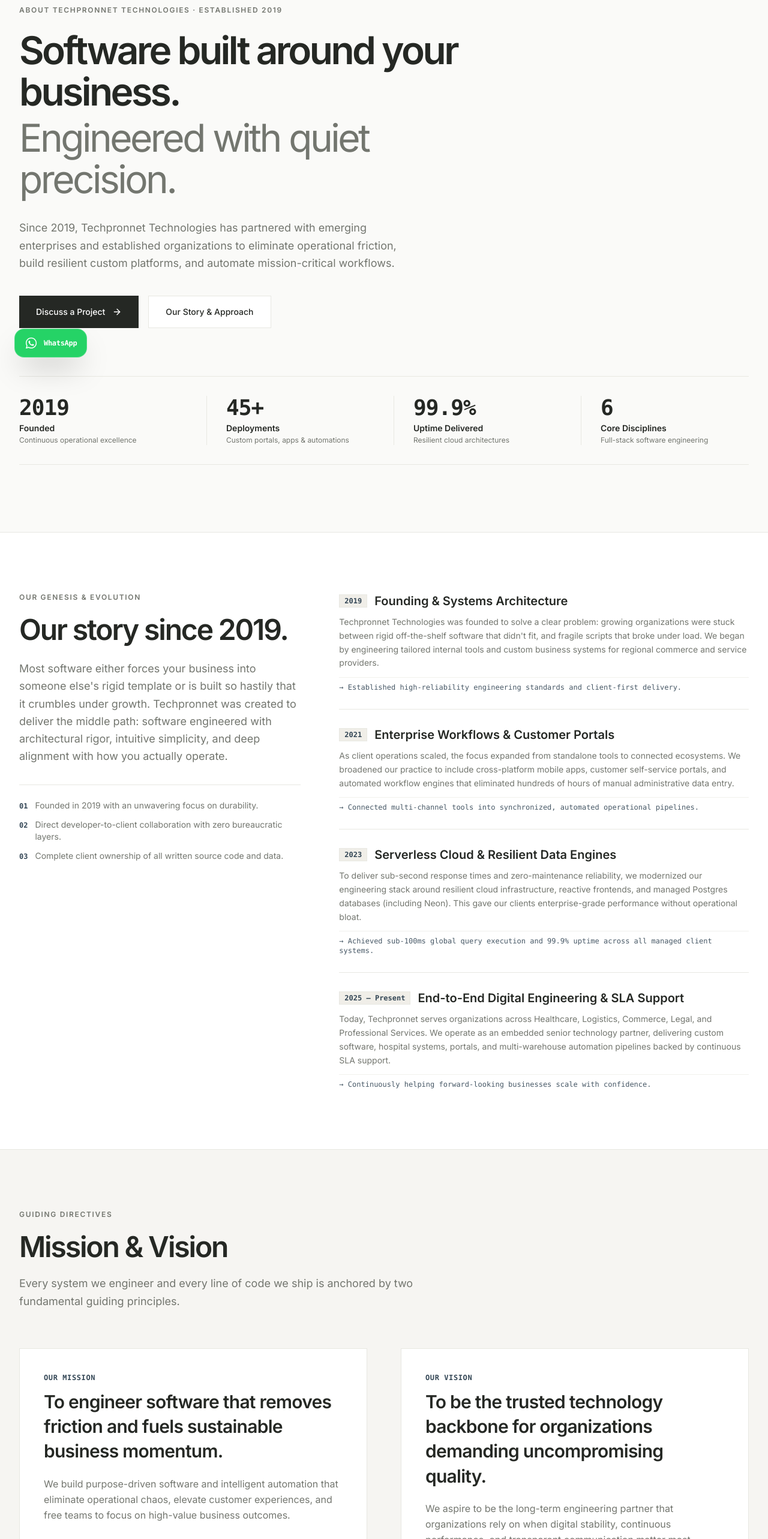
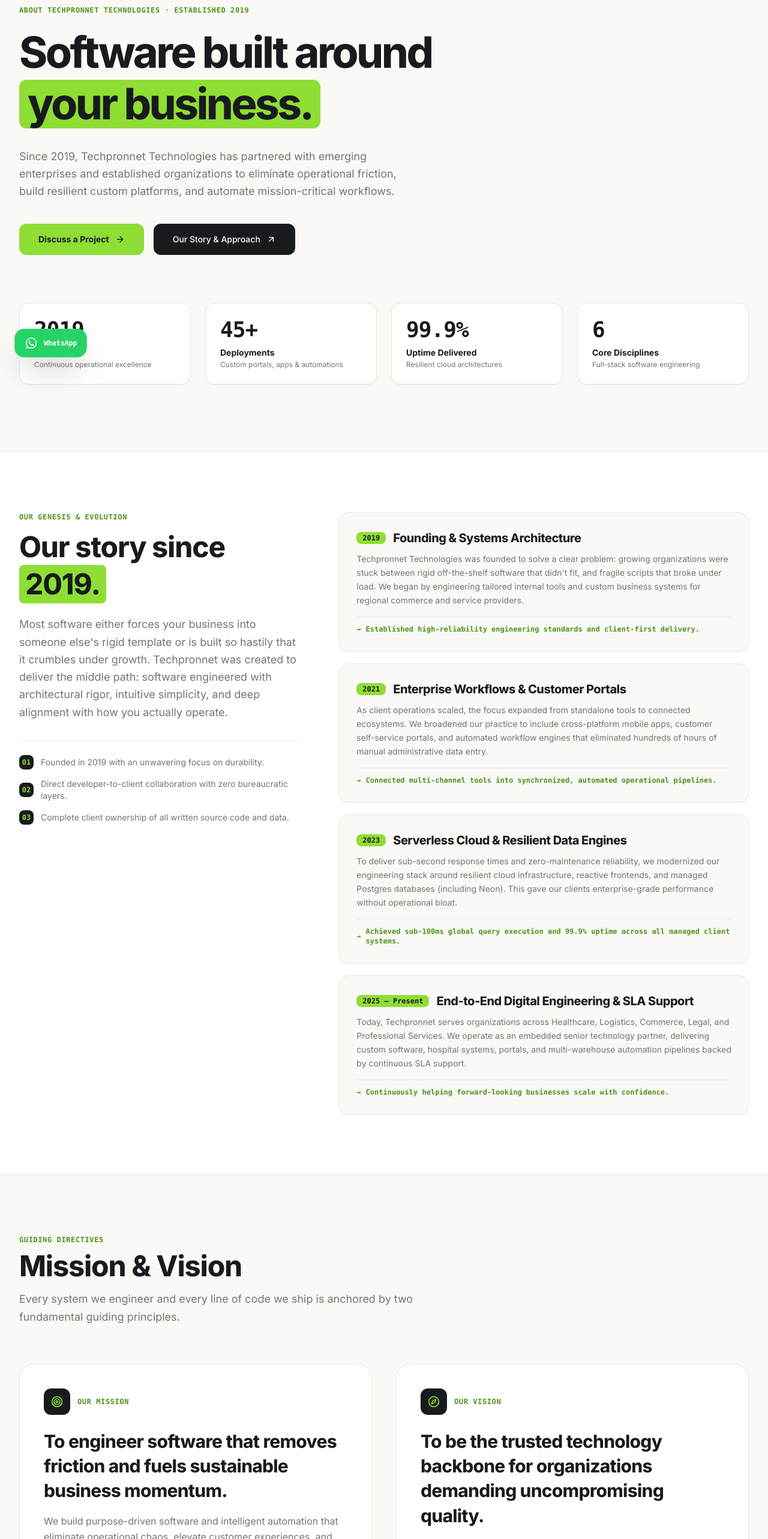
Before and after one commit to officialdb/Techpronnet, a Next.js app: page /about in a window 1280 px wide. Shown: the part 180-2746 px from the top of the page at 60% size. Built offline with nearby package versions, Linux system fonts and the light colour scheme.

Commit message:
feat(about): extend matte Swiss design system across all about page components

```diff
--- a/src/components/about/AboutHero.tsx
+++ b/src/components/about/AboutHero.tsx
@@ -1,7 +1,7 @@
 "use client";
 
 import Link from "next/link";
-import { ArrowRight } from "lucide-react";
+import { ArrowRight, ArrowUpRight } from "lucide-react";
 import { FadeIn } from "@/components/MotionWrapper";
 
 export function AboutHero() {
@@ -29,19 +29,23 @@
   ];
 
   return (
-    <section className="border-b border-line bg-paper">
+    <section className="border-b border-[#E5E7EB] bg-[#FAF9F6]">
       <div className="max-w-7xl mx-auto px-4 sm:px-6 lg:px-8 py-16 sm:py-24 lg:py-28">
         <div className="max-w-3xl">
           <FadeIn direction="up">
-            <p className="eyebrow uppercase text-[11px] sm:text-xs font-semibold text-muted mb-4 sm:mb-6">
+            <span className="font-mono text-xs font-bold uppercase tracking-wider text-[#4D9218] block mb-4 sm:mb-6">
               About Techpronnet Technologies · Established 2019
-            </p>
-            <h1 className="text-[34px] sm:text-5xl lg:text-[64px] leading-[1.08] tracking-[-.05em] sm:tracking-[-.055em] font-semibold text-ink">
-              Software built around your business.
-              <span className="block text-muted font-normal mt-1 sm:mt-2">
-                Engineered with quiet precision.
+            </span>
+
+            <h1 className="text-[38px] sm:text-6xl lg:text-[72px] leading-[1.06] tracking-[-.05em] font-extrabold text-[#181B1E]">
+              Software built around{" "}
+              <span className="block mt-1 sm:mt-2">
+                <span className="bg-[#8EDE35] text-[#181B1E] px-3.5 py-0.5 rounded-xl inline-block shadow-xs">
+                  your business.
+                </span>
               </span>
             </h1>
+
             <p className="mt-6 sm:mt-8 text-base sm:text-lg text-muted leading-relaxed max-w-2xl">
               Since 2019, Techpronnet Technologies has partnered with emerging enterprises and established organizations to eliminate operational friction, build resilient custom platforms, and automate mission-critical workflows.
             </p>
@@ -49,32 +53,33 @@
             <div className="mt-8 sm:mt-10 flex flex-col sm:flex-row gap-3.5 sm:gap-4">
               <Link
                 href="/#contact"
-                className="inline-flex items-center justify-center gap-3 bg-ink text-white px-7 py-3.5 sm:py-4 text-sm font-medium hover:bg-navy transition-colors text-center w-full sm:w-auto"
+                className="inline-flex items-center justify-center gap-2.5 bg-[#8EDE35] text-[#181B1E] font-bold px-8 py-4 rounded-xl text-sm hover:bg-[#7ECC28] active:scale-[0.98] transition-all duration-150 shadow-xs text-center w-full sm:w-auto"
               >
-                Discuss a Project
+                <span>Discuss a Project</span>
                 <ArrowRight className="size-4" />
               </Link>
               <Link
                 href="#story"
-                className="inline-flex items-center justify-center gap-3 border border-line bg-white px-7 py-3.5 sm:py-4 text-sm font-medium text-ink hover:border-ink transition-colors text-center w-full sm:w-auto"
+                className="inline-flex items-center justify-center gap-2.5 bg-[#181B1E] text-white font-medium px-8 py-4 rounded-xl text-sm hover:bg-[#334655] active:scale-[0.98] transition-all duration-150 shadow-xs text-center w-full sm:w-auto"
               >
-                Our Story &amp; Approach
+                <span>Our Story &amp; Approach</span>
+                <ArrowUpRight className="size-4" />
               </Link>
             </div>
           </FadeIn>
         </div>
 
-        {/* Minimalist Linear Stats Strip */}
-        <div className="mt-14 sm:mt-20 border-y border-line py-6 sm:py-8 grid grid-cols-2 lg:grid-cols-4 gap-6 sm:gap-8">
-          {stats.map((s, idx) => (
+        {/* Minimalist Linear Stats Cards */}
+        <div className="mt-14 sm:mt-20 grid grid-cols-2 lg:grid-cols-4 gap-4 sm:gap-6">
+          {stats.map((s) => (
             <div
               key={s.label}
-              className={`${idx !== 0 ? "lg:border-l lg:border-line lg:pl-8" : ""}`}
+              className="bg-white border border-[#E5E7EB] rounded-2xl p-6 shadow-xs hover:border-[#8EDE35] transition-all"
             >
-              <span className="font-mono text-3xl sm:text-4xl font-bold tracking-tight text-ink block">
+              <span className="font-mono text-3xl sm:text-4xl font-extrabold tracking-tight text-[#181B1E] block">
                 {s.value}
               </span>
-              <span className="text-sm font-semibold text-ink mt-1 block">
+              <span className="text-sm font-bold text-[#181B1E] mt-2 block">
                 {s.label}
               </span>
               <span className="text-xs text-muted mt-0.5 block">
--- a/src/components/about/MissionVision.tsx
+++ b/src/components/about/MissionVision.tsx
@@ -1,17 +1,18 @@
 "use client";
 
 import { FadeIn } from "@/components/MotionWrapper";
+import { Target, Compass } from "lucide-react";
 
 export function MissionVision() {
   return (
-    <section className="section-space border-b border-line bg-sand/40">
+    <section className="section-space border-b border-[#E5E7EB] bg-[#FAF9F6]">
       <div className="max-w-7xl mx-auto px-4 sm:px-6 lg:px-8">
         <div className="max-w-2xl mb-12 sm:mb-16">
           <FadeIn direction="up">
-            <p className="eyebrow uppercase text-[11px] sm:text-xs font-semibold text-muted mb-4">
+            <span className="font-mono text-xs font-bold uppercase tracking-wider text-[#4D9218] block mb-3">
               Guiding Directives
-            </p>
-            <h2 className="text-3xl sm:text-5xl font-semibold tracking-[-.045em] leading-tight text-ink">
+            </span>
+            <h2 className="text-3xl sm:text-5xl font-extrabold tracking-tight text-[#181B1E]">
               Mission &amp; Vision
             </h2>
             <p className="mt-4 text-base sm:text-lg text-muted leading-relaxed">
@@ -20,14 +21,19 @@
           </FadeIn>
         </div>
 
-        <div className="grid md:grid-cols-2 gap-8 lg:gap-14">
-          {/* Mission */}
-          <div className="bg-white border border-line p-7 sm:p-10 flex flex-col justify-between">
+        <div className="grid md:grid-cols-2 gap-8 lg:gap-10">
+          {/* Mission Card */}
+          <div className="bg-white border border-[#E5E7EB] rounded-3xl p-8 sm:p-10 flex flex-col justify-between shadow-xs hover:border-[#8EDE35] transition-all">
             <div>
-              <span className="font-mono text-xs uppercase text-navy font-semibold tracking-wider block mb-3">
-                Our Mission
-              </span>
-              <h3 className="text-2xl sm:text-3xl font-semibold tracking-tight text-ink mb-5 leading-snug">
+              <div className="flex items-center gap-3 mb-6">
+                <div className="size-11 rounded-xl bg-[#181B1E] text-[#8EDE35] flex items-center justify-center">
+                  <Target className="size-5" />
+                </div>
+                <span className="font-mono text-xs uppercase text-[#4D9218] font-bold tracking-wider">
+                  Our Mission
+                </span>
+              </div>
+              <h3 className="text-2xl sm:text-3xl font-extrabold tracking-tight text-[#181B1E] mb-4 leading-snug">
                 To engineer software that removes friction and fuels sustainable business momentum.
               </h3>
               <p className="text-sm sm:text-base text-muted leading-relaxed">
@@ -35,25 +41,30 @@
               </p>
             </div>
 
-            <div className="mt-8 pt-6 border-t border-line space-y-2 text-xs text-muted">
-              <div className="flex items-baseline gap-2">
-                <span className="font-mono text-navy font-bold">&bull;</span>
+            <div className="mt-8 pt-6 border-t border-[#E5E7EB] space-y-3 text-xs sm:text-sm text-[#181B1E]/80">
+              <div className="flex items-start gap-2.5">
+                <span className="size-2 rounded-full bg-[#8EDE35] shrink-0 mt-1.5" />
                 <span>Replace manual tasks with unified, automated workflows.</span>
               </div>
-              <div className="flex items-baseline gap-2">
-                <span className="font-mono text-navy font-bold">&bull;</span>
+              <div className="flex items-start gap-2.5">
+                <span className="size-2 rounded-full bg-[#8EDE35] shrink-0 mt-1.5" />
                 <span>Deliver dependable, robust architectures designed for long-term growth.</span>
               </div>
             </div>
           </div>
 
-          {/* Vision */}
-          <div className="bg-white border border-line p-7 sm:p-10 flex flex-col justify-between">
+          {/* Vision Card */}
+          <div className="bg-white border border-[#E5E7EB] rounded-3xl p-8 sm:p-10 flex flex-col justify-between shadow-xs hover:border-[#8EDE35] transition-all">
             <div>
-              <span className="font-mono text-xs uppercase text-navy font-semibold tracking-wider block mb-3">
-                Our Vision
-              </span>
-              <h3 className="text-2xl sm:text-3xl font-semibold tracking-tight text-ink mb-5 leading-snug">
+              <div className="flex items-center gap-3 mb-6">
+                <div className="size-11 rounded-xl bg-[#181B1E] text-[#8EDE35] flex items-center justify-center">
+                  <Compass className="size-5" />
+                </div>
+                <span className="font-mono text-xs uppercase text-[#4D9218] font-bold tracking-wider">
+                  Our Vision
+                </span>
+              </div>
+              <h3 className="text-2xl sm:text-3xl font-extrabold tracking-tight text-[#181B1E] mb-4 leading-snug">
                 To be the trusted technology backbone for organizations demanding uncompromising quality.
               </h3>
               <p className="text-sm sm:text-base text-muted leading-relaxed">
@@ -61,13 +72,13 @@
               </p>
             </div>
 
-            <div className="mt-8 pt-6 border-t border-line space-y-2 text-xs text-muted">
-              <div className="flex items-baseline gap-2">
-                <span className="font-mono text-navy font-bold">&bull;</span>
+            <div className="mt-8 pt-6 border-t border-[#E5E7EB] space-y-3 text-xs sm:text-sm text-[#181B1E]/80">
+              <div className="flex items-start gap-2.5">
+                <span className="size-2 rounded-full bg-[#8EDE35] shrink-0 mt-1.5" />
                 <span>Prioritize durability, maintainability, and data security above trends.</span>
               </div>
-              <div className="flex items-baseline gap-2">
-                <span className="font-mono text-navy font-bold">&bull;</span>
+              <div className="flex items-start gap-2.5">
+                <span className="size-2 rounded-full bg-[#8EDE35] shrink-0 mt-1.5" />
                 <span>Establish lasting client partnerships where software compounds in value.</span>
               </div>
             </div>
--- a/src/components/about/OurStory.tsx
+++ b/src/components/about/OurStory.tsx
@@ -35,61 +35,72 @@
   ];
 
   return (
-    <section id="story" className="section-space border-b border-line bg-white scroll-mt-16">
+    <section id="story" className="section-space border-b border-[#E5E7EB] bg-white scroll-mt-16">
       <div className="max-w-7xl mx-auto px-4 sm:px-6 lg:px-8">
         <div className="grid lg:grid-cols-12 gap-12 lg:gap-16 items-start">
           {/* Left Narrative Column */}
           <div className="lg:col-span-5 lg:sticky lg:top-28">
             <FadeIn direction="up">
-              <p className="eyebrow uppercase text-[11px] sm:text-xs font-semibold text-muted mb-4">
+              <span className="font-mono text-xs font-bold uppercase tracking-wider text-[#4D9218] block mb-3">
                 Our Genesis &amp; Evolution
-              </p>
-              <h2 className="text-3xl sm:text-4xl lg:text-5xl font-semibold tracking-[-.045em] leading-tight text-ink">
-                Our story since 2019.
+              </span>
+              <h2 className="text-3xl sm:text-4xl lg:text-5xl font-extrabold tracking-tight text-[#181B1E] leading-tight">
+                Our story since{" "}
+                <span className="bg-[#8EDE35] text-[#181B1E] px-2.5 py-0.5 rounded-lg inline-block">
+                  2019.
+                </span>
               </h2>
               <p className="mt-5 text-base sm:text-lg text-muted leading-relaxed">
                 Most software either forces your business into someone else&apos;s rigid template or is built so hastily that it crumbles under growth. Techpronnet was created to deliver the middle path: software engineered with architectural rigor, intuitive simplicity, and deep alignment with how you actually operate.
               </p>
 
-              <div className="mt-8 pt-6 border-t border-line space-y-3 text-sm text-muted">
-                <div className="flex items-baseline gap-3">
-                  <span className="font-mono text-navy font-semibold text-xs">01</span>
+              <div className="mt-8 pt-6 border-t border-[#E5E7EB] space-y-3.5 text-xs sm:text-sm text-muted">
+                <div className="flex items-center gap-3">
+                  <span className="size-6 rounded-lg bg-[#181B1E] text-[#8EDE35] font-mono font-bold text-xs flex items-center justify-center shrink-0">
+                    01
+                  </span>
                   <span>Founded in 2019 with an unwavering focus on durability.</span>
                 </div>
-                <div className="flex items-baseline gap-3">
-                  <span className="font-mono text-navy font-semibold text-xs">02</span>
+                <div className="flex items-center gap-3">
+                  <span className="size-6 rounded-lg bg-[#181B1E] text-[#8EDE35] font-mono font-bold text-xs flex items-center justify-center shrink-0">
+                    02
+                  </span>
                   <span>Direct developer-to-client collaboration with zero bureaucratic layers.</span>
                 </div>
-                <div className="flex items-baseline gap-3">
-                  <span className="font-mono text-navy font-semibold text-xs">03</span>
+                <div className="flex items-center gap-3">
+                  <span className="size-6 rounded-lg bg-[#181B1E] text-[#8EDE35] font-mono font-bold text-xs flex items-center justify-center shrink-0">
+                    03
+                  </span>
                   <span>Complete client ownership of all written source code and data.</span>
                 </div>
               </div>
             </FadeIn>
           </div>
 
-          {/* Right Chronological Timeline */}
-          <div className="lg:col-span-7">
-            <div className="divide-y divide-line">
+          {/* Right Chronological Timeline Cards */}
+          <div className="lg:col-span-7 space-y-5">
             {milestones.map((milestone) => (
-                <article key={milestone.year} className="py-7 first:pt-0 last:pb-0">
-                  <div className="flex items-center gap-3 mb-2">
-                    <span className="font-mono text-xs font-bold text-navy bg-sand px-2 py-0.5 border border-line">
+              <article
+                key={milestone.year}
+                className="bg-[#FAF9F6] border border-[#E5E7EB] rounded-2xl p-6 sm:p-7 shadow-xs hover:border-[#8EDE35] transition-all"
+              >
+                <div className="flex items-center gap-3 mb-2.5">
+                  <span className="font-mono text-xs font-bold text-[#181B1E] bg-[#8EDE35] px-2.5 py-0.5 rounded-lg">
                     {milestone.year}
                   </span>
-                    <h3 className="text-lg sm:text-xl font-semibold text-ink">
+                  <h3 className="text-lg sm:text-xl font-extrabold text-[#181B1E] tracking-tight">
                     {milestone.title}
                   </h3>
                 </div>
-                  <p className="text-sm text-muted leading-relaxed mt-2.5">
+                <p className="text-sm text-muted leading-relaxed">
                   {milestone.description}
                 </p>
-                  <p className="text-xs font-mono text-navy/90 mt-3 pt-2 border-t border-line/60">
-                    &rarr; {milestone.impact}
-                  </p>
+                <div className="text-xs font-mono font-semibold text-[#4D9218] mt-4 pt-3 border-t border-[#E5E7EB] flex items-center gap-2">
+                  <span>&rarr;</span>
+                  <span>{milestone.impact}</span>
+                </div>
               </article>
             ))}
-            </div>
           </div>
         </div>
       </div>
```
Also changed, not shown: src/components/about/AboutCTA.tsx (+17 -17 lines), src/components/about/AboutProcessTimeline.tsx (+19 -12 lines), src/components/about/AboutServices.tsx (+15 -15 lines), src/components/about/CoreValues.tsx (+13 -8 lines). Lines whose indentation alone changed are shown as unchanged.
